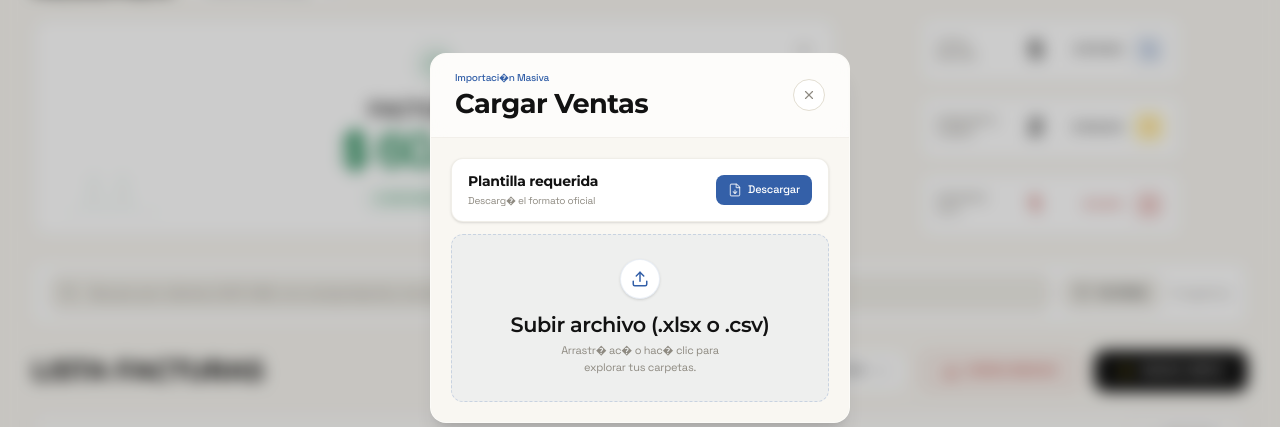
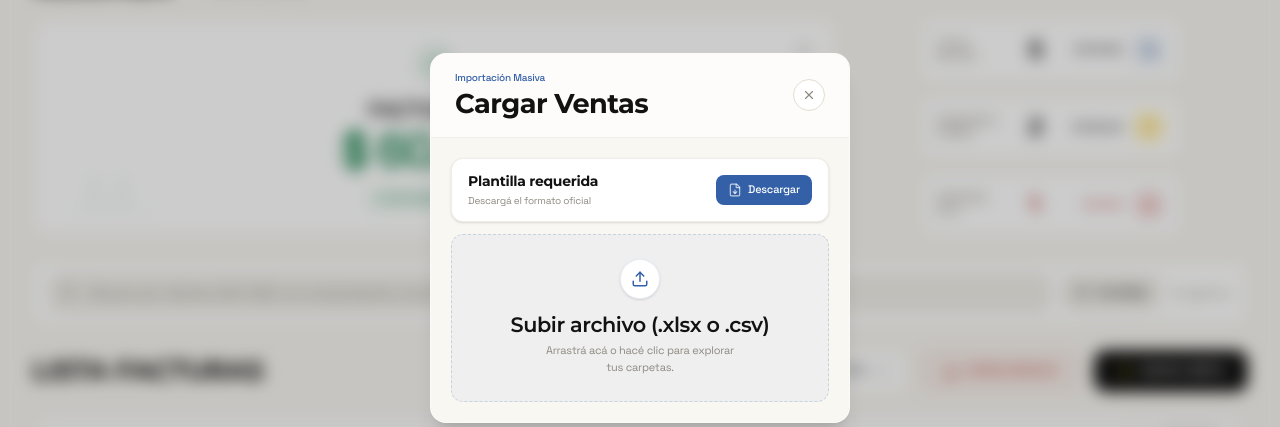
Before and after one commit to curiosidadparlante-jpg/demofacturador, a React (Vite) app: page / in a window 1280 px wide. Both pictures are taken after a click on the button "CARGA MASIVA". Shown: the part 162-589 px from the top of the page. Built offline with nearby package versions, Linux system fonts and the light colour scheme.

Commit message:
Fix encoding and tildes in BulkImportModal and ToastContainer

```diff
--- a/src/components/BulkImportModal.jsx
+++ b/src/components/BulkImportModal.jsx
@@ -3,7 +3,7 @@ import { Upload, FileDown, CheckCircle, AlertCircle, Loader2, X, FileSpreadsheet
 import * as XLSX from 'xlsx';
 
 const FORMAS_PAGO_VALIDAS = [
-  'Contado - Efectivo', 'Transferencia Bancaria', 'Tarjeta de D�bito', 'Tarjeta de Cr�dito', 'Mercado Pago', 'Otro'
+  'Contado - Efectivo', 'Transferencia Bancaria', 'Tarjeta de Débito', 'Tarjeta de Crédito', 'Mercado Pago', 'Otro'
 ];
 
 export default function BulkImportModal({ isOpen, onClose, onSave }) {
@@ -63,7 +63,7 @@ export default function BulkImportModal({ isOpen, onClose, onSave }) {
         const foundErrors = [];
 
         rows.forEach((row, index) => {
-          const rowNum = index + 2; // +1 de �ndice, +1 del header
+          const rowNum = index + 2; // +1 de índice, +1 del header
 
           const cliente = String(row.Cliente || '').trim();
           const cuit = String(row.CUIT || '').trim();
@@ -77,7 +77,7 @@ export default function BulkImportModal({ isOpen, onClose, onSave }) {
 
           const monto = parseFloat(montoRaw);
           if (isNaN(monto) || monto <= 0) {
-             foundErrors.push(`Fila ${rowNum}: Monto inv�lido para ${cliente}.`);
+             foundErrors.push(`Fila ${rowNum}: Monto inválido para ${cliente}.`);
              return;
           }
 
@@ -100,7 +100,7 @@ export default function BulkImportModal({ isOpen, onClose, onSave }) {
         setParsedData(validVentas);
         setErrors(foundErrors);
       } catch (err) {
-        setErrors(["Error al leer el archivo. Verific� que sea un archivo v�lido (.xlsx, .csv)."]);
+        setErrors(["Error al leer el archivo. Verificá que sea un archivo válido (.xlsx, .csv)."]);
       } finally {
         setLoading(false);
       }
@@ -139,7 +139,7 @@ export default function BulkImportModal({ isOpen, onClose, onSave }) {
         <div className="bg-white/60 backdrop-blur-sm px-6 py-4 flex items-center justify-between border-b border-border/40 shrink-0">
           <div>
             <span className="text-[10px] font-medium text-[#3460A8] mb-0.5 block">
-              Importaci�n Masiva
+              Importación Masiva
             </span>
             <h2 className="text-base font-semibold text-[#000000] leading-none">
               Cargar Ventas
@@ -159,7 +159,7 @@ export default function BulkImportModal({ isOpen, onClose, onSave }) {
               <div className="bg-white border border-border/50 rounded-xl px-4 py-3 flex items-center justify-between shadow-sm">
                 <div>
                   <h4 className="text-sm font-medium text-[#000000]">Plantilla requerida</h4>
-                  <p className="text-[10px] text-text-muted mt-0.5">Descarg� el formato oficial</p>
+                  <p className="text-[10px] text-text-muted mt-0.5">Descargá el formato oficial</p>
                 </div>
                 <button
                   onClick={handleDownloadTemplate}
@@ -180,7 +180,7 @@ export default function BulkImportModal({ isOpen, onClose, onSave }) {
                   <Upload size={18} />
                 </div>
                 <h3 className="text-sm font-medium text-[#000000] mb-1">Subir archivo (.xlsx o .csv)</h3>
-                <p className="text-[11px] text-text-muted max-w-[200px]">Arrastr� ac� o hac� clic para explorar tus carpetas.</p>
+                <p className="text-[11px] text-text-muted max-w-[200px]">Arrastrá acá o hacé clic para explorar tus carpetas.</p>
                 <input
                   type="file"
                   ref={fileInputRef}
@@ -203,7 +203,7 @@ export default function BulkImportModal({ isOpen, onClose, onSave }) {
                   <div className="flex-1 overflow-hidden">
                     <h4 className="text-xs font-medium text-[#000000] truncate">{file.name}</h4>
                     <p className="text-[10px] text-text-muted mt-0.5">
-                       {loading ? 'Procesando...' : `${parsedData.length} filas le�das`}
+                       {loading ? 'Procesando...' : `${parsedData.length} filas leídas`}
                     </p>
                   </div>
                 </div>
@@ -224,7 +224,7 @@ export default function BulkImportModal({ isOpen, onClose, onSave }) {
               {parsedData.length > 0 && !loading && (
                 <div className="grid grid-cols-2 gap-2 mt-1">
                   <div className="bg-white border border-border/50 rounded-xl p-4 shadow-sm flex flex-col justify-center">
-                    <span className="text-[10px] text-text-muted mb-0.5">Ventas v�lidas</span>
+                    <span className="text-[10px] text-text-muted mb-0.5">Ventas válidas</span>
                     <span className="text-lg font-medium text-[#000000]">{parsedData.length}</span>
                   </div>
                   <div className="bg-white border border-border/50 rounded-xl p-4 shadow-sm flex flex-col justify-center">
--- a/src/components/ToastContainer.jsx
+++ b/src/components/ToastContainer.jsx
@@ -65,7 +65,7 @@ export default function ToastContainer({ toasts, onRemove }) {
   );
 }
 
-/** Helper para crear un toast con ID �nico */
+/** Helper para crear un toast con ID único */
 export function createToast(message, type = 'success', duration = 4000) {
   return { id: ++toastIdCounter, message, type, duration };
 }
```
